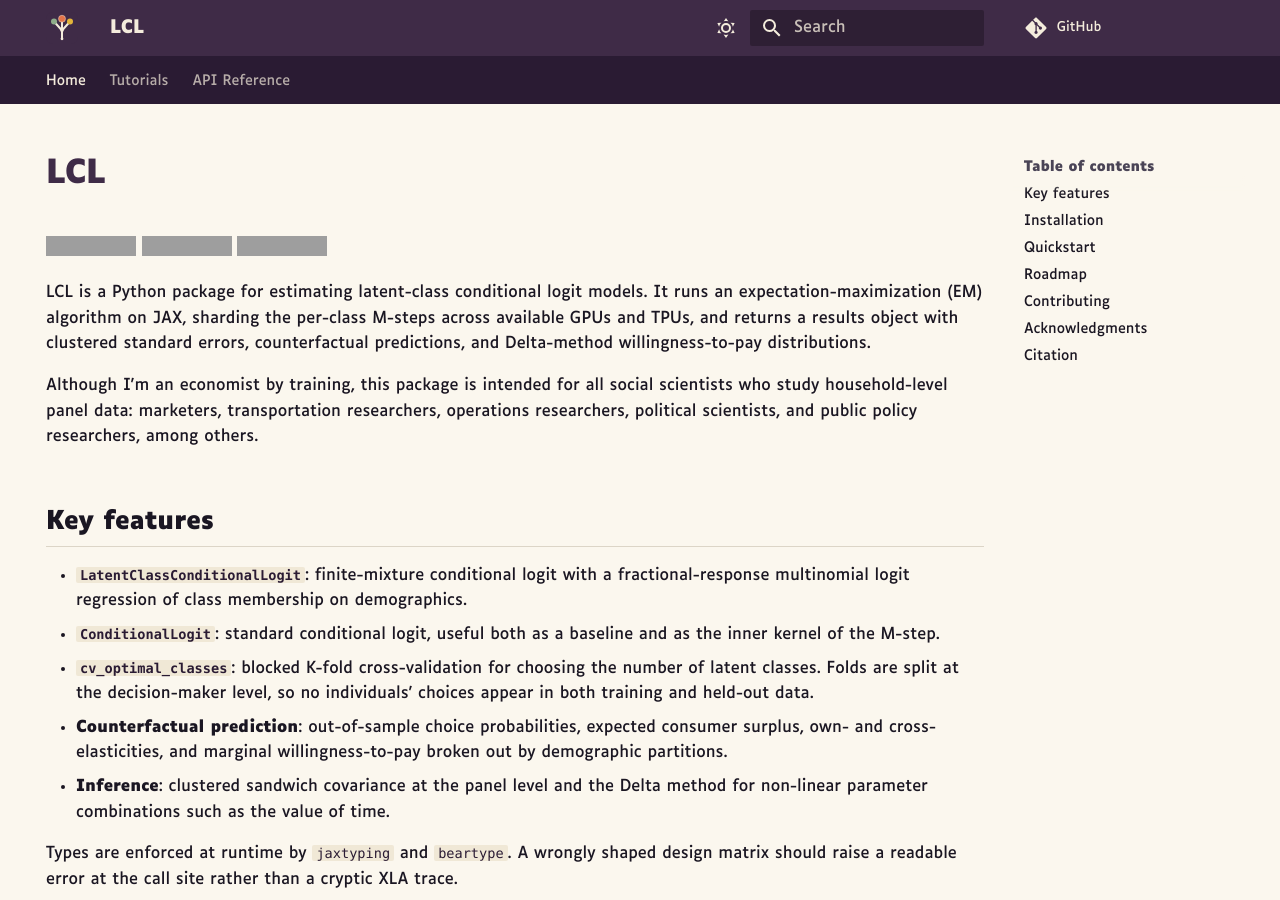
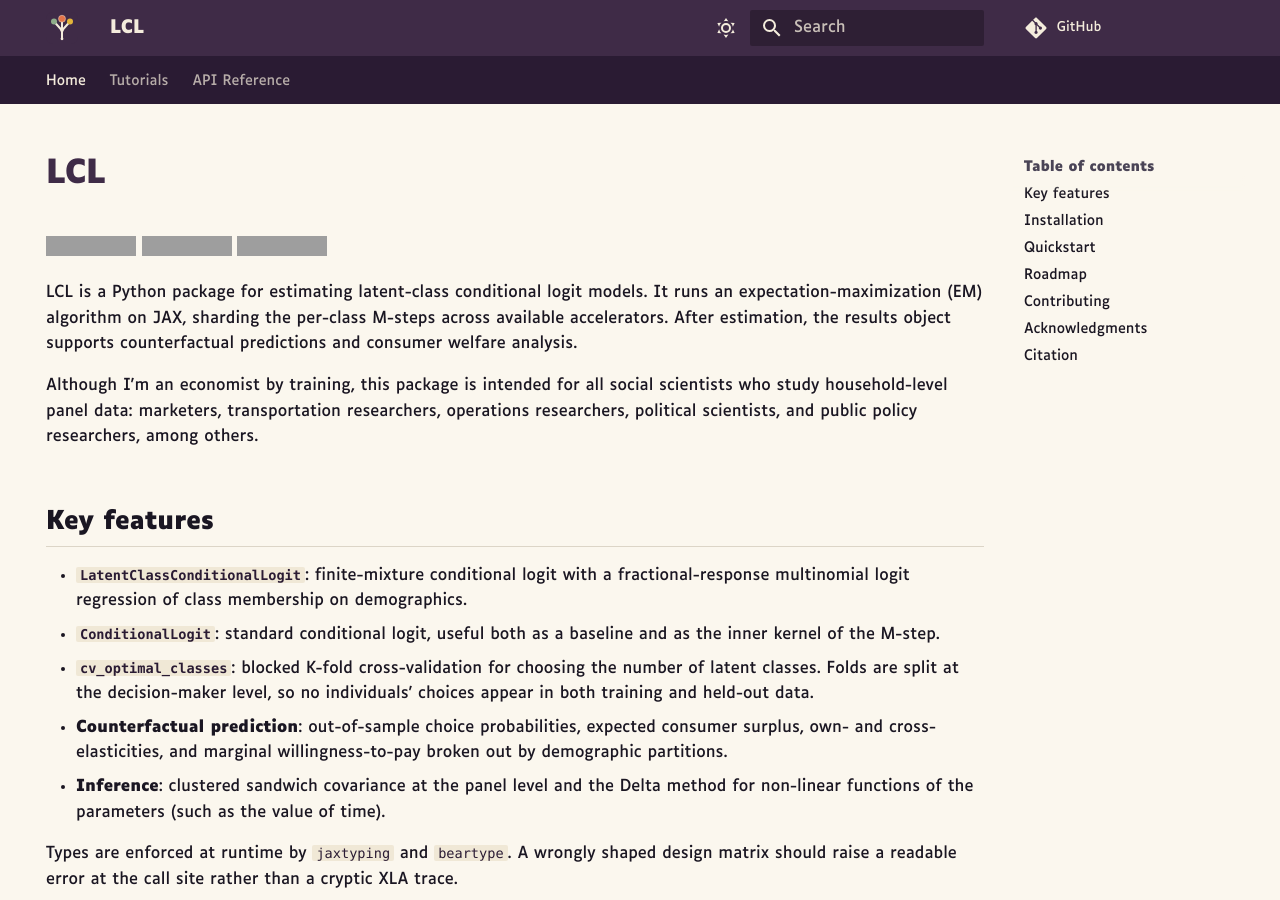
Before and after one commit to zeyveld/latent-class-conditional-logit, an MkDocs documentation site: the page built from docs/index.md, in a window 1280 px wide and 900 px high. Built offline with MkDocs 1.6.1 and Material for MkDocs 9.7.7, drawn with Linux system fonts in a browser that asks for light colours; comment, search, counter and statistics services are not loaded; some of the changed text lies outside the part shown; grey boxes are pictures that could not be loaded.

````diff
--- a/docs/index.md
+++ b/docs/index.md
@@ -9,7 +9,7 @@ hide:
 [![Python 3.10+](https://img.shields.io/badge/python-3.10+-blue.svg)](https://www.python.org/downloads/release/python-3100/)
 [![License: MIT](https://img.shields.io/badge/License-MIT-yellow.svg)](https://opensource.org/licenses/MIT)
 
-LCL is a Python package for estimating latent-class conditional logit models. It runs an expectation-maximization (EM) algorithm on JAX, sharding the per-class M-steps across available GPUs and TPUs, and returns a results object with clustered standard errors, counterfactual predictions, and Delta-method willingness-to-pay distributions.
+LCL is a Python package for estimating latent-class conditional logit models. It runs an expectation-maximization (EM) algorithm on JAX, sharding the per-class M-steps across available accelerators. After estimation, the results object supports counterfactual predictions and consumer welfare analysis.
 
 Although I'm an economist by training, this package is intended for all social scientists who study household-level panel data: marketers, transportation researchers, operations researchers, political scientists, and public policy researchers, among others.
 
@@ -19,7 +19,7 @@ Although I'm an economist by training, this package is intended for all social s
 - **`ConditionalLogit`**: standard conditional logit, useful both as a baseline and as the inner kernel of the M-step.
 - **`cv_optimal_classes`**: blocked K-fold cross-validation for choosing the number of latent classes. Folds are split at the decision-maker level, so no individuals' choices appear in both training and held-out data.
 - **Counterfactual prediction**: out-of-sample choice probabilities, expected consumer surplus, own- and cross-elasticities, and marginal willingness-to-pay broken out by demographic partitions.
-- **Inference**: clustered sandwich covariance at the panel level and the Delta method for non-linear parameter combinations such as the value of time.
+- **Inference**: clustered sandwich covariance at the panel level and the Delta method for non-linear functions of the parameters (such as the value of time).
 
 Types are enforced at runtime by `jaxtyping` and `beartype`. A wrongly shaped design matrix should raise a readable error at the call site rather than a cryptic XLA trace.
 
@@ -112,7 +112,7 @@ Information criteria: CAIC=1233.4, BIC=1227.4, adjusted BIC=1197.4
  CAIC: 1233.4 | BIC: 1227.4 | Adj. BIC: 1197.4>
 ```
 
-The parentheses enclose delta-method standard errors on the population moments. The class-specific β's themselves are available in `results.em_res.structural_betas`.
+The parentheses enclose Delta-method standard errors on the population moments. The class-specific β's themselves are available in `results.em_res.structural_betas`.
 
 ## Roadmap
 
--- a/pyproject.toml
+++ b/pyproject.toml
@@ -1,6 +1,6 @@
 [project]
 name = "lcl-choice"
-version = "0.1.25"
+version = "0.1.26"
 description = "A high-performance Python package for estimating latent-class conditional logit models."
 readme = "README.md"
 requires-python = ">=3.10"
````
Also changed, not shown: README.md (+12 -12 lines), 1 other file.
